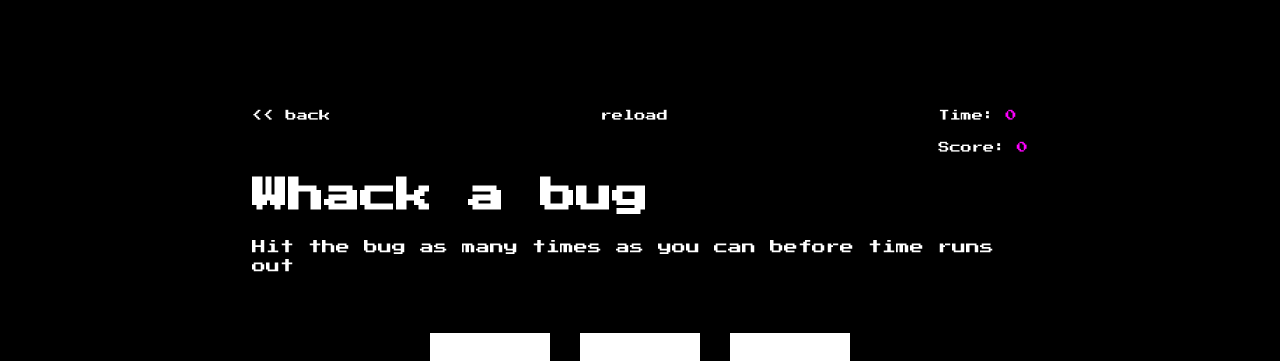
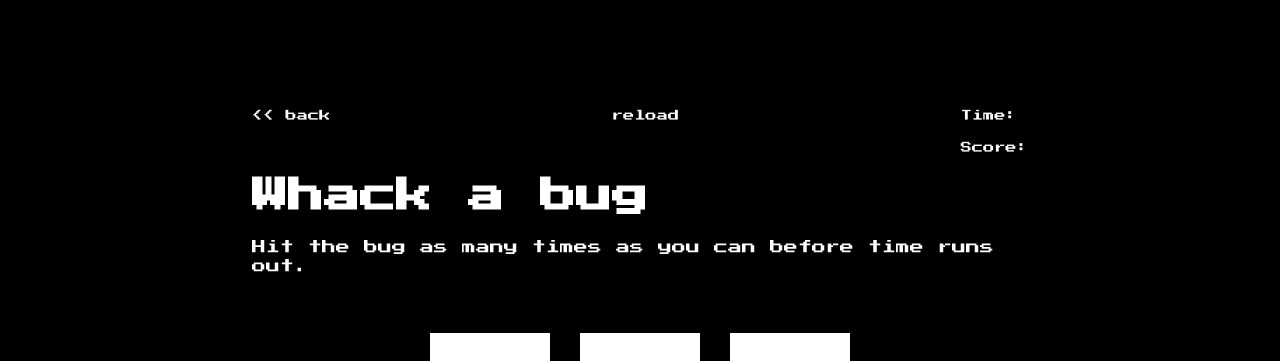
Before and after one commit to matteotagliatti/arcade-games, a Jekyll site: the page built from whackabug/index.html, in a window 1280 px wide. Shown: the top 361 px of the page. Built offline with Jekyll 4.4.1, drawn with Linux system fonts in a browser that asks for light colours.

Commit message:
finish whack a bug style

```diff
--- a/_layouts/game.html
+++ b/_layouts/game.html
@@ -25,10 +25,10 @@
           {% endif %} {% if page.title == 'Whack a bug' %}
           <div class="whackabug score-time">
             <p class="text-small inline-block">
-              Time: <span class="text-pink" id="timer-display">0</span>
+              Time: <span class="text-pink" id="timer-display"></span>
             </p>
             <p class="text-small inline-block">
-              Score: <span class="text-pink" id="score-display">0</span>
+              Score: <span class="text-pink" id="score-display"></span>
             </p>
           </div>
 
--- a/whackabug/index.html
+++ b/whackabug/index.html
@@ -1,7 +1,7 @@
 ---
 layout: game
 title: Whack a bug
-description: Hit the bug as many times as you can before time runs out
+description: Hit the bug as many times as you can before time runs out.
 ---
 
 <div class="whackabug grid">
--- a/whackabug/style.css
+++ b/whackabug/style.css
@@ -23,6 +23,18 @@
   height: var(--cell-size);
   width: var(--cell-size);
   background-color: white;
+  background-repeat: no-repeat;
+  background-size: contain;
+  background-position: center;
+  cursor: pointer;
+}
+
+.whackabug .bug {
+  background-image: url("img/bug.png");
+}
+
+.whackabug .splat {
+  background-image: url("img/bug-splat.png");
 }
 
 @media screen and (max-width: 700px) {
```
Also changed, not shown: README.md.
